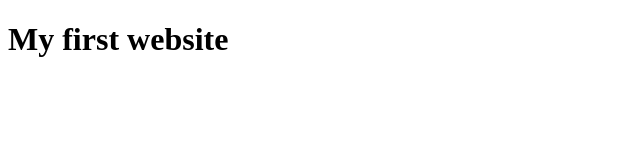
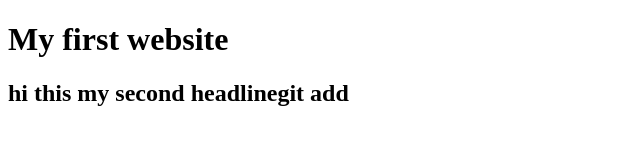
Before and after one commit to faisal1083/My-web-site, a plain HTML site: page index.html in a window 1280 px wide. Shown: the whole page, without its empty margins (0-640 px from the left). Drawn offline with Linux system fonts and the light colour scheme.

Commit message:
send please

```diff
--- a/index.html
+++ b/index.html
@@ -7,5 +7,6 @@
 </head>
 <body>
     <h1>My first website</h1>
+    <h2>hi this my second headlinegit add</h2>
 </body>
 </html>
```
